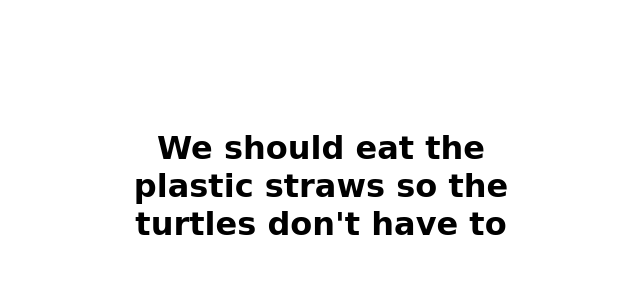
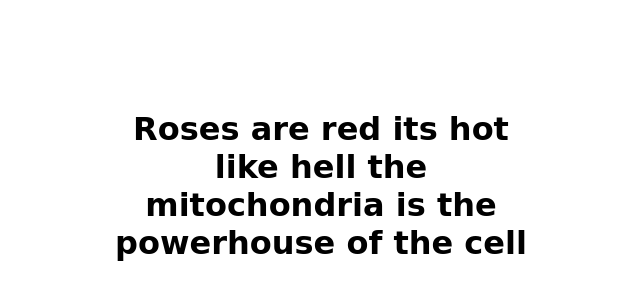
Before and after one commit to MarcPorciuncula/conflict-resolution-demo, a plain HTML site: page index.html in a window 1280 px wide. Shown: the part 222-522 px from the top of the page, without its empty margins (319-959 px from the left). Drawn offline with Linux system fonts and the light colour scheme; a web font is replaced by a local one.

Commit message:
Change the quote to a poem

```diff
--- a/index.html
+++ b/index.html
@@ -9,7 +9,7 @@
 <body>
   <main>
     <h1 class="text">
-      We should eat the plastic straws so the turtles don't have to
+      Roses are red its hot like hell the mitochondria is the powerhouse of the cell
     </h1>
   </main>
 </body>
```
